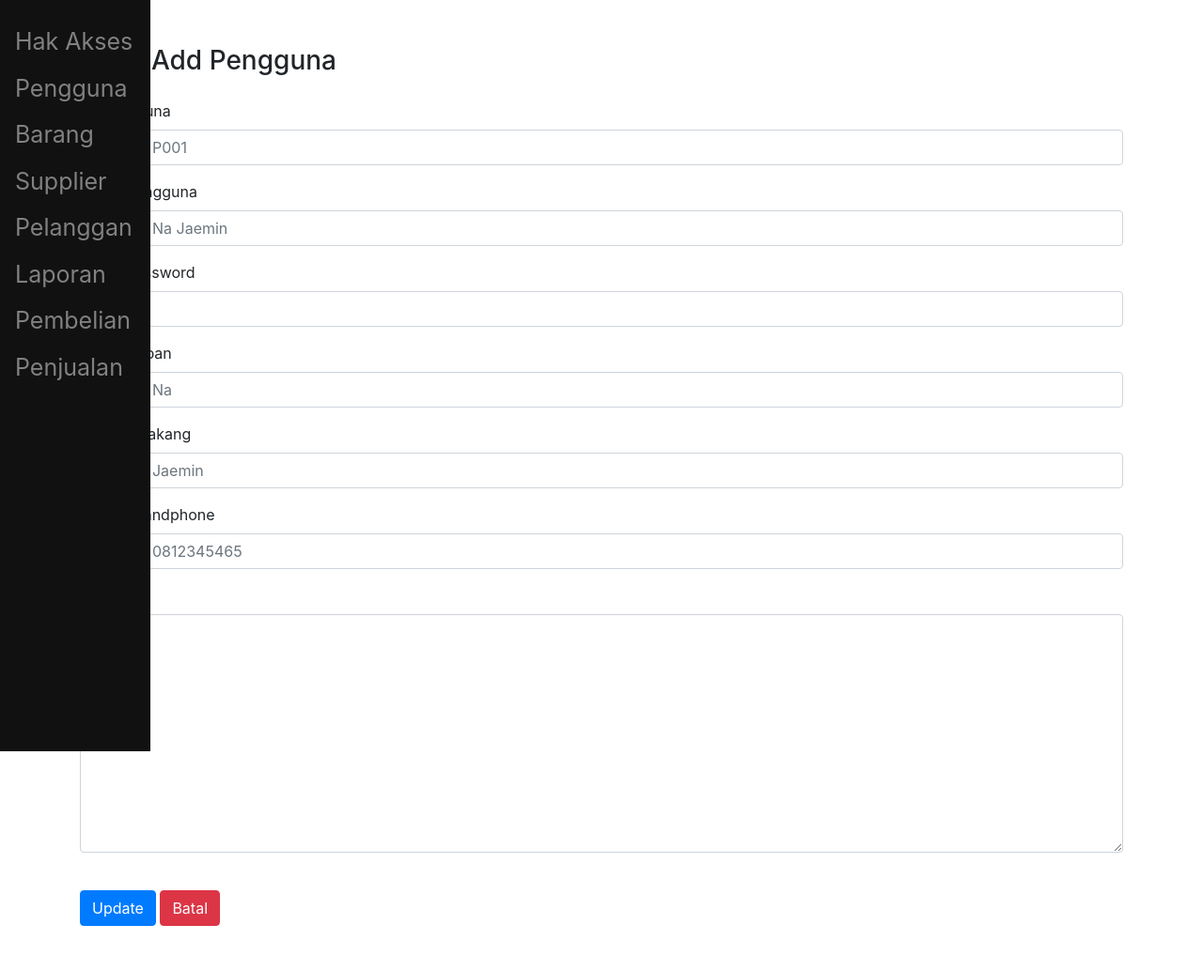
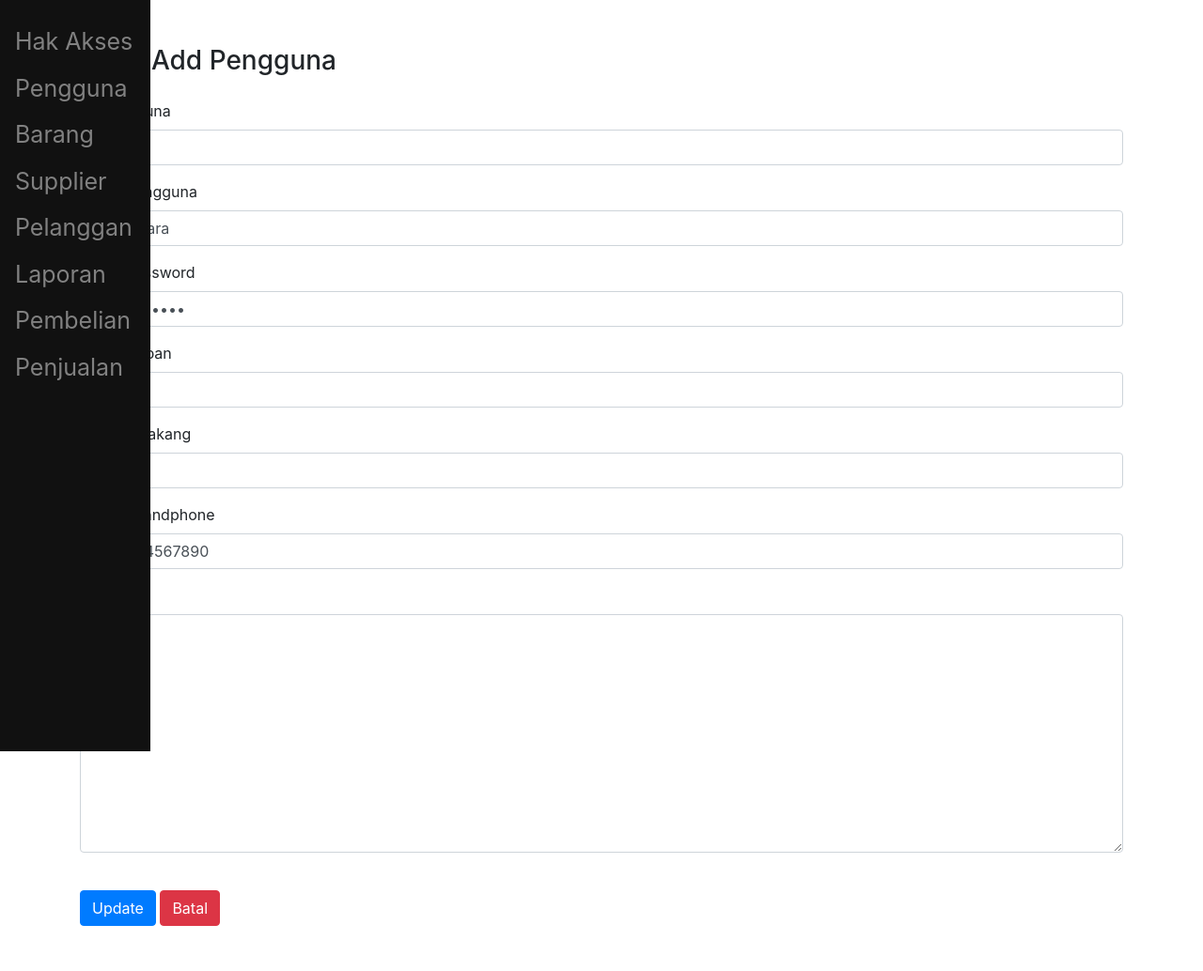
Before and after one commit to zakidevara/erp-TK4, a PHP site: page /view/pengguna/form_edit.php?id=U001 in a window 1280 px wide. Shown: the whole page at 94% size. Run offline with PHP 8.4, Linux system fonts and the light colour scheme; data comes from the database, SQL or seed files in the repository; some libraries are stand-ins or nearby versions.

Commit message:
Update Form_edit

```diff
--- a/view/pengguna/form_edit.php
+++ b/view/pengguna/form_edit.php
@@ -28,7 +28,7 @@
                         <div class="col-md-12">
                             <div class="form-group">
                                 <label>ID Pengguna</label>
-                                <input name="id_pengguna" id="id_pengguna" class="form-control" placeholder="Contoh: P001" required />
+                                <input name="id_pengguna" id="id_pengguna" class="form-control" placeholder="Contoh: P001" value="<?= $penggunaDetail["IdPengguna"]?>" required />
                             </div>
                         </div>
                     </div>
@@ -36,7 +36,7 @@
                         <div class="col-md-12">
                             <div class="form-group">
                                 <label>Nama Pengguna</label>
-                                <input name="nama_pengguna" id="nama_pengguna" class="form-control" placeholder="Contoh: Na Jaemin" required />
+                                <input name="nama_pengguna" id="nama_pengguna" class="form-control" placeholder="Contoh: Na Jaemin" value="<?= $penggunaDetail["NamaPengguna"]?>" required />
                             </div>
                         </div>
                     </div>
@@ -44,7 +44,7 @@
                         <div class="col-md-12">
                             <div class="form-group">
                                 <label>Nama Password</label>
-                                <input name="password" id="password" type="password" class="form-control" placeholder="******" required />
+                                <input name="password" id="password" type="password" class="form-control" placeholder="******" value="<?= $penggunaDetail["Password"]?>" required />
                             </div>
                         </div>
                     </div>
@@ -52,7 +52,7 @@
                         <div class="col-md-12">
                             <div class="form-group">
                                 <label>Nama Depan</label>
-                                <input name="nama_depan" id="nama_depan"  class="form-control" placeholder="Contoh: Na " required />
+                                <input name="nama_depan" id="nama_depan"  class="form-control" placeholder="Contoh: Na "value="<?= $penggunaDetail["NamaDepan"]?>" required />
                             </div>
                         </div>
                     </div>
@@ -60,7 +60,7 @@
                         <div class="col-md-12">
                             <div class="form-group">
                                 <label>Nama Belakang</label>
-                                <input name="nama_belakang" id="nama_belakang" class="form-control" placeholder="Contoh: Jaemin" required />
+                                <input name="nama_belakang" id="nama_belakang" class="form-control" placeholder="Contoh: Jaemin" value="<?= $penggunaDetail["NamaBelakang"]?>"required />
                             </div>
                         </div>
                     </div>
@@ -68,7 +68,7 @@
                         <div class="col-md-12">
                             <div class="form-group">
                                 <label>Nomor Handphone</label>
-                                <input type="text" name="no_hp" id="no_hp" class="form-control" placeholder="Contoh: 0812345465" required />
+                                <input type="text" name="no_hp" id="no_hp" class="form-control" placeholder="Contoh: 0812345465" value="<?= $penggunaDetail["NoHp"]?>"required />
                             </div>
                         </div>
                     </div>
@@ -76,7 +76,7 @@
                         <div class="col-md-12">
                             <div class="form-group">
                                 <label>Alamat</label>
-                                <textarea name="alamat" id="alamat" class="form-control" placeholder="Alamat" required rows="10"></textarea>
+                                <textarea name="alamat" id="alamat" class="form-control" placeholder="Alamat" value="<?= $penggunaDetail["Alamat"]?>" required rows="10"></textarea>
                             </div>
                         </div>
                     </div>
```
